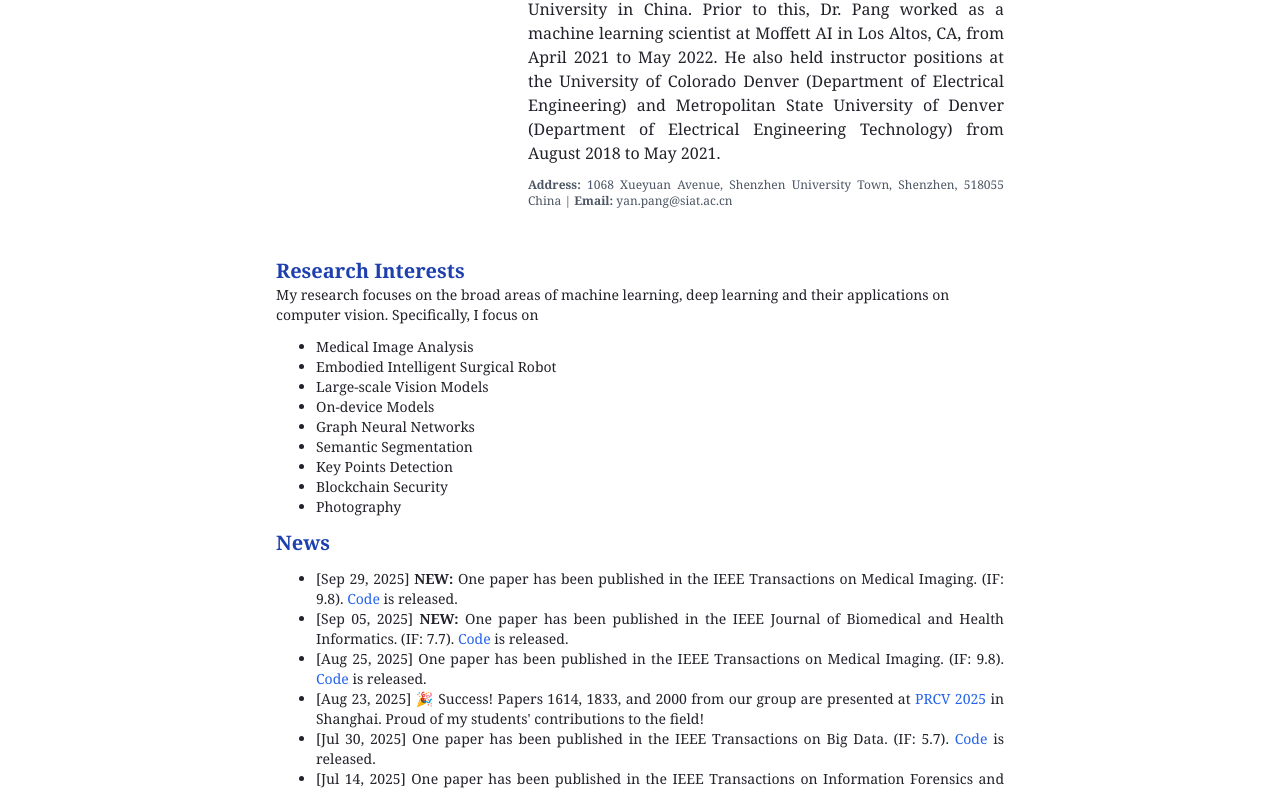
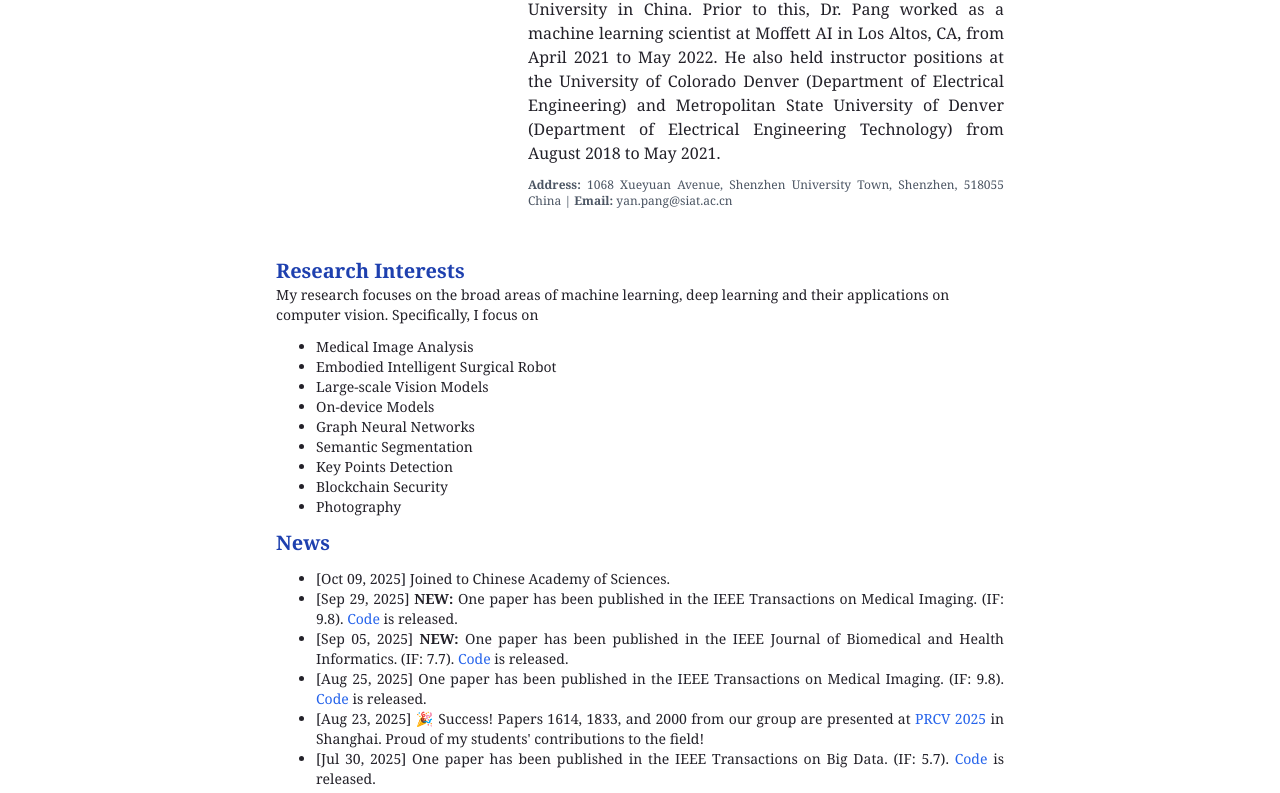
Before and after one commit to pypancho/pypancho.github.io, a Gatsby site: page / in a window 1280 px wide. Shown: the part 307-1100 px from the top of the page. Built offline with nearby package versions, Linux system fonts and the light colour scheme; Gatsby itself is replaced by a stand-in of ours.

Commit message:
Update index.js

```diff
--- a/src/pages/index.js
+++ b/src/pages/index.js
@@ -194,6 +194,7 @@ const IndexPage = () => {
             <div className="text-blue-800 text-xl font-bold">News</div>
             <div className="text-sm pl-10 py-3 text-justify">
               <ul className="list-disc">
+                <li>[Oct 09, 2025] Joined to Chinese Academy of Sciences.</li>
                 <li>[Sep 29, 2025] <b>NEW:</b> One paper has been published in the IEEE Transactions on Medical Imaging. (IF: 9.8).  <a className="text-blue-600 text-sm" href="https://github.com/deepang-ai/EAT" target="_blank">Code</a> is released.</li>
                 <li>[Sep 05, 2025] <b>NEW:</b> One paper has been published in the IEEE Journal of Biomedical and Health Informatics. (IF: 7.7).  <a className="text-blue-600 text-sm" href="https://github.com/deepang-ai/SegTom" target="_blank">Code</a> is released.</li>
                 <li>[Aug 25, 2025] One paper has been published in the IEEE Transactions on Medical Imaging. (IF: 9.8).  <a className="text-blue-600 text-sm" href="https://github.com/deepang-ai/Slim-UNETRV2" target="_blank">Code</a> is released.</li>
```
